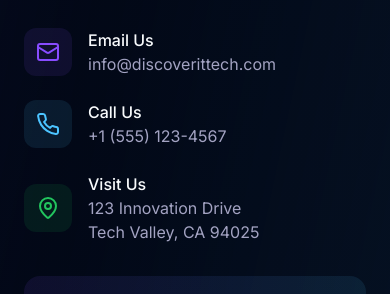
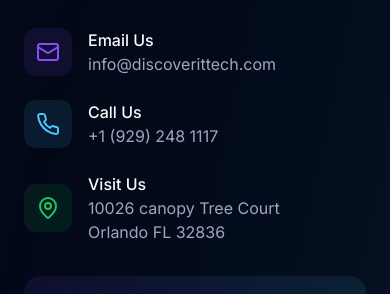
Before and after one commit to tekdexapps/discover-it-tech, a React (Vite) app: page / in a window 390 px wide. Shown: the part 4400-4694 px from the top of the page. Built offline with nearby package versions, Linux system fonts and the light colour scheme; the HTML template or start-up script is replaced by a standard one.

Commit message:
updated phone number and address.

```diff
--- a/src/components/ContactSection.tsx
+++ b/src/components/ContactSection.tsx
@@ -219,7 +219,7 @@ const ContactSection = () => {
                 </div>
                 <div>
                   <p className="font-medium">Call Us</p>
-                  <p className="text-muted-foreground">+1 (555) 123-4567</p>
+                  <p className="text-muted-foreground">+1 (929) 248 1117</p>
                 </div>
               </div>
 
@@ -230,8 +230,8 @@ const ContactSection = () => {
                 <div>
                   <p className="font-medium">Visit Us</p>
                   <p className="text-muted-foreground">
-                    123 Innovation Drive<br />
-                    Tech Valley, CA 94025
+                    10026 canopy Tree Court <br />
+                    Orlando FL 32836
                   </p>
                 </div>
               </div>
```
